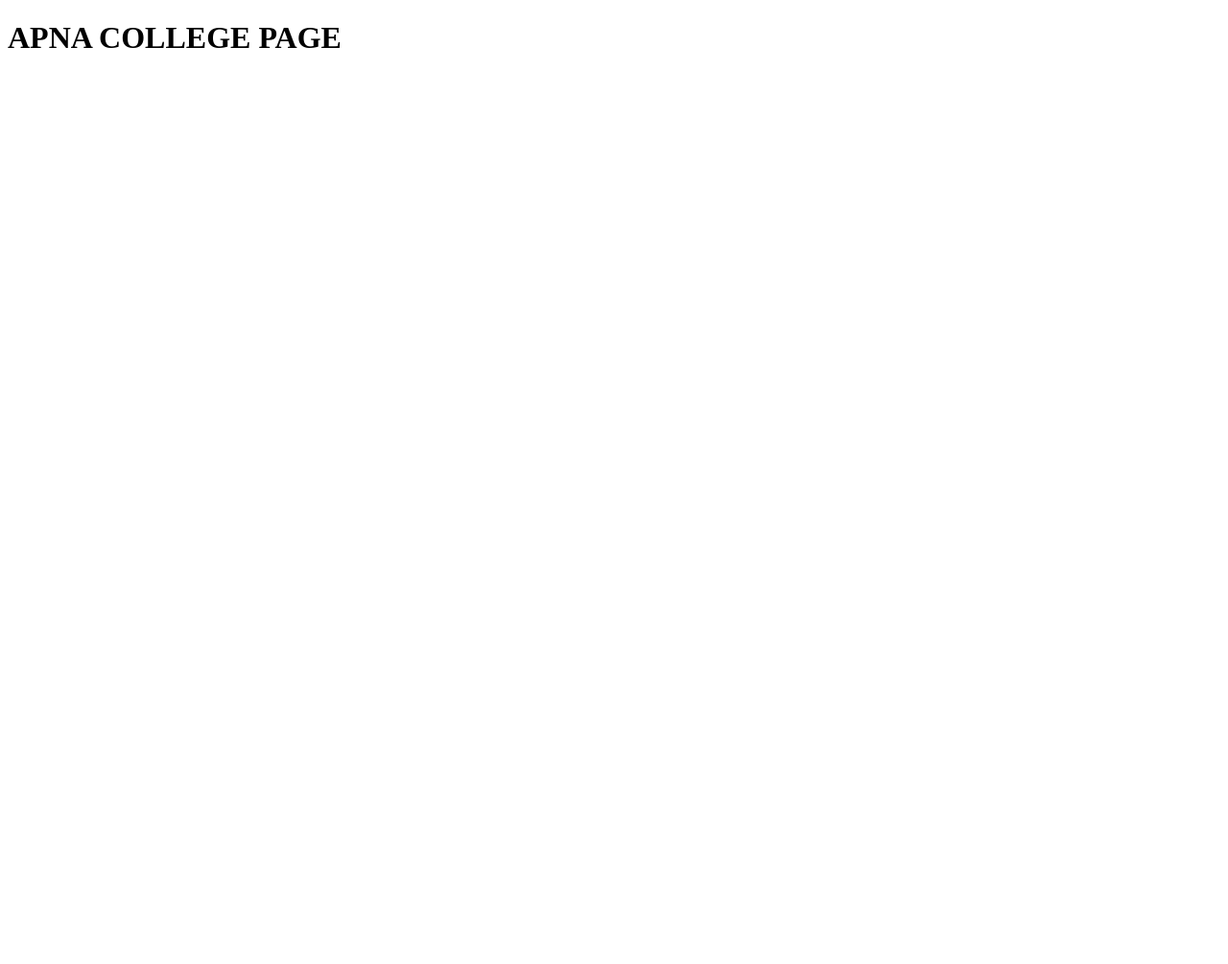
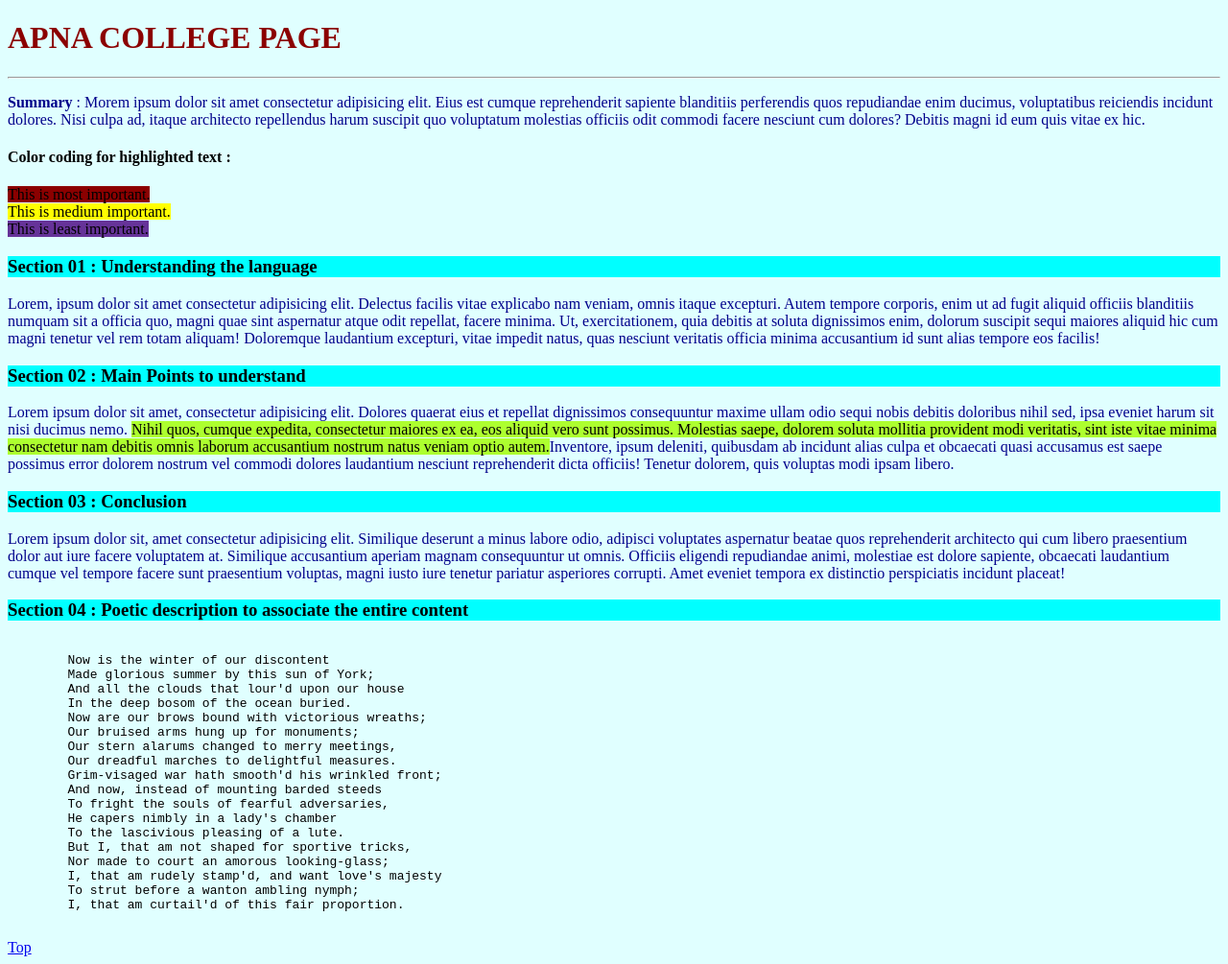
Before and after one commit to mayank307/test-repo, a plain HTML site: page apnac/apnac01.html in a window 1280 px wide. Shown: the whole page at 96% size. Before the commit the page ends 800 px from the top, so only its background shows below. Drawn offline with Linux system fonts and the light colour scheme.

Commit message:
1. modified apnax01.html 2.created and modified apnac001.css

```diff
--- /dev/null
+++ b/apnac/apnac001.css
@@ -0,0 +1,15 @@
+p {
+    color: darkblue;
+}
+h1 {
+    color:darkred;
+}
+body {
+    background-color: lightcyan;
+}
+h3 {
+    background-color: aqua;
+}
+.highlight {
+    background-color: greenyellow;
+}
--- a/apnac/apnac01.html
+++ b/apnac/apnac01.html
@@ -3,9 +3,44 @@
 <head>
     <meta charset="UTF-8">
     <meta name="viewport" content="width=device-width, initial-scale=1.0">
-    <title>Document</title>
+    <link rel="stylesheet" href="apnac001.css">
+    <title>apna college</title>
 </head>
 <body>
     <h1>APNA COLLEGE PAGE</h1>
+    <hr>
+    <p><b>Summary</b> : Morem ipsum dolor sit amet consectetur adipisicing elit. Eius est cumque reprehenderit sapiente blanditiis perferendis quos repudiandae enim ducimus, voluptatibus reiciendis incidunt dolores. Nisi culpa ad, itaque architecto repellendus harum suscipit quo voluptatum molestias officiis odit commodi facere nesciunt cum dolores? Debitis magni id eum quis vitae ex hic. </p>
+    <h4>Color coding for highlighted text :  </h4>
+    <span style="background-color: darkred;">This is most important.</span> <br>
+    <span style="background-color: yellow;">This is medium important.</span> <br>
+    <span style="background-color: rebeccapurple;">This is least important.</span>
+    <h3>Section 01 : Understanding the language</h3>
+    <p>Lorem, ipsum dolor sit amet consectetur adipisicing elit. Delectus facilis vitae explicabo nam veniam, omnis itaque excepturi. Autem tempore corporis, enim ut ad fugit aliquid officiis blanditiis numquam sit a officia quo, magni quae sint aspernatur atque odit repellat, facere minima. Ut, exercitationem, quia debitis at soluta dignissimos enim, dolorum suscipit sequi maiores aliquid hic cum magni tenetur vel rem totam aliquam! Doloremque laudantium excepturi, vitae impedit natus, quas nesciunt veritatis officia minima accusantium id sunt alias tempore eos facilis!</p>
+    <h3>Section 02 : Main Points to understand</h3>
+    <p>Lorem ipsum dolor sit amet, consectetur adipisicing elit. Dolores quaerat eius et repellat dignissimos consequuntur maxime ullam odio sequi nobis debitis doloribus nihil sed, ipsa eveniet harum sit nisi ducimus nemo. <mark class="highlight">Nihil quos, cumque expedita, consectetur maiores ex ea, eos aliquid vero sunt possimus. Molestias saepe, dolorem soluta mollitia provident modi veritatis, sint iste vitae minima consectetur nam debitis omnis laborum accusantium nostrum natus veniam optio autem.</mark>Inventore, ipsum deleniti, quibusdam ab incidunt alias culpa et obcaecati quasi accusamus est saepe possimus error dolorem nostrum vel commodi dolores laudantium nesciunt reprehenderit dicta officiis! Tenetur dolorem, quis voluptas modi ipsam libero.</p>
+    <h3>Section 03 : Conclusion </h3>
+    <p>Lorem ipsum dolor sit, amet consectetur adipisicing elit. Similique deserunt a minus labore odio, adipisci voluptates aspernatur beatae quos reprehenderit architecto qui cum libero praesentium dolor aut iure facere voluptatem at. Similique accusantium aperiam magnam consequuntur ut omnis. Officiis eligendi repudiandae animi, molestiae est dolore sapiente, obcaecati laudantium cumque vel tempore facere sunt praesentium voluptas, magni iusto iure tenetur pariatur asperiores corrupti. Amet eveniet tempora ex distinctio perspiciatis incidunt placeat!</p>
+    <h3>Section 04 : Poetic description to associate the entire content</h3>
+    <pre>
+        Now is the winter of our discontent
+        Made glorious summer by this sun of York;
+        And all the clouds that lour'd upon our house
+        In the deep bosom of the ocean buried.
+        Now are our brows bound with victorious wreaths;
+        Our bruised arms hung up for monuments;
+        Our stern alarums changed to merry meetings,
+        Our dreadful marches to delightful measures.
+        Grim-visaged war hath smooth'd his wrinkled front;
+        And now, instead of mounting barded steeds
+        To fright the souls of fearful adversaries,
+        He capers nimbly in a lady's chamber
+        To the lascivious pleasing of a lute.
+        But I, that am not shaped for sportive tricks,
+        Nor made to court an amorous looking-glass;
+        I, that am rudely stamp'd, and want love's majesty
+        To strut before a wanton ambling nymph;
+        I, that am curtail'd of this fair proportion.
+    </pre>
+    <a href="#">Top</a>
 </body>
 </html>
```
